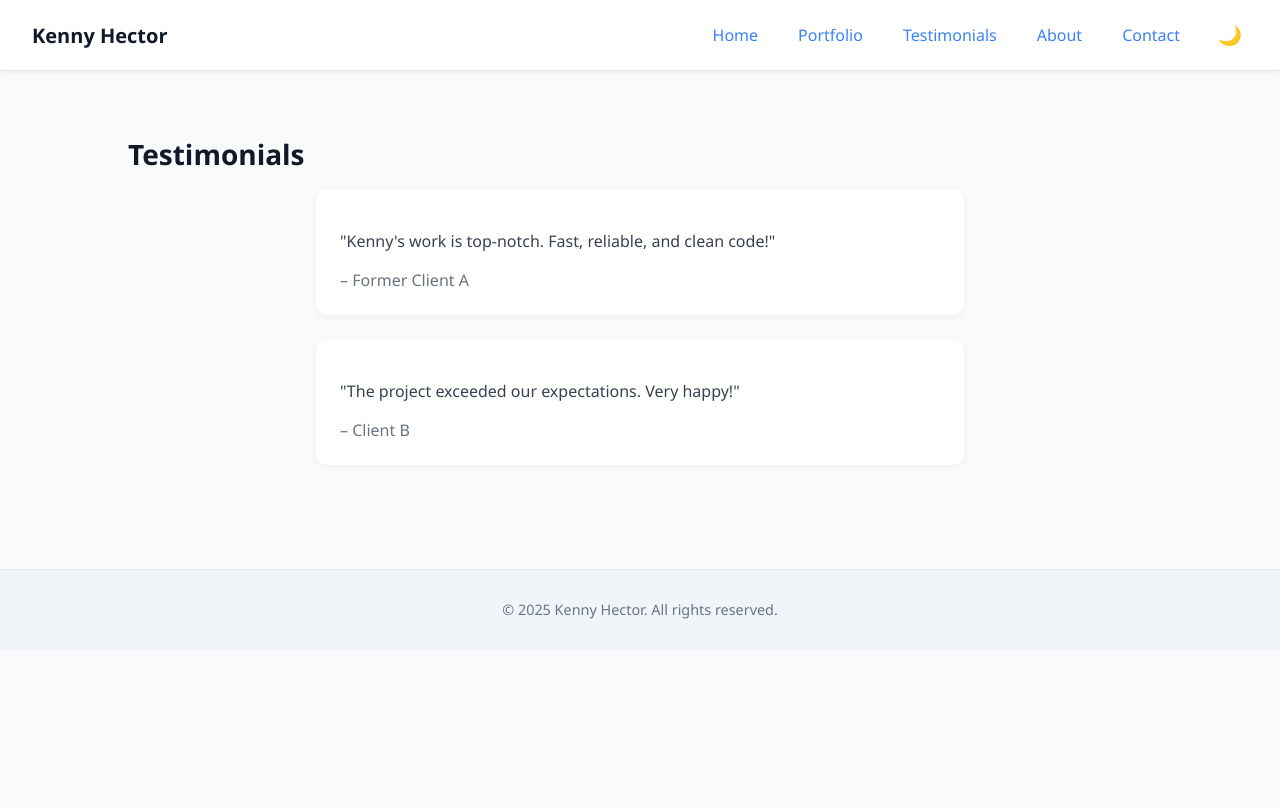
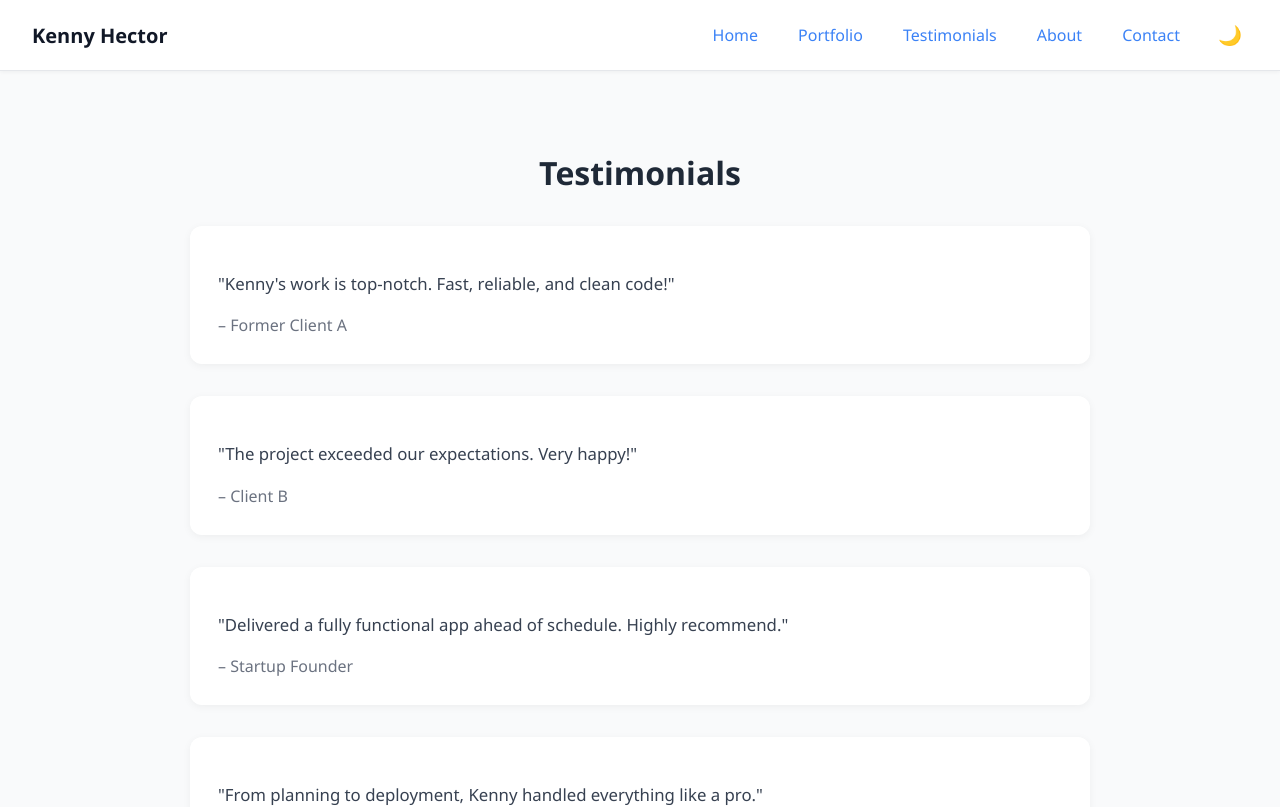
Before and after one commit to khector24/react-ai-portfolio, a React (Vite) app: page /testimonials in a window 1280 px wide. Shown: the top 807 px of the page. Built offline with nearby package versions, Linux system fonts and the light colour scheme.

Commit message:
Add AOS to Testimonilas page

```diff
--- a/src/Testimonials.css
+++ b/src/Testimonials.css
@@ -1,23 +1,51 @@
+.testimonials-container {
+  max-width: 900px;
+  margin: 0 auto;
+  padding: 3rem 1rem;
+}
+
+.testimonial-heading {
+  text-align: center;
+  font-size: 2rem;
+  margin-bottom: 2rem;
+  color: #1f2937;
+}
+
 .testimonial {
   background-color: white;
-  padding: 1.5rem;
+  padding: 1.75rem;
   border-radius: 0.75rem;
   box-shadow: 0 2px 8px rgba(0, 0, 0, 0.05);
-  margin-bottom: 1.5rem;
-  max-width: 600px;
-  margin-left: auto;
-  margin-right: auto;
+  margin-bottom: 2rem;
+  transition: transform 0.3s ease;
+}
+
+.testimonial:hover {
+  transform: translateY(-4px);
 }
 
 .testimonial p {
-  font-size: 1rem;
-  line-height: 1.5;
+  font-size: 1.05rem;
+  line-height: 1.6;
   color: #374151;
 }
 
 .testimonial span {
   display: block;
-  margin-top: 0.75rem;
+  margin-top: 1rem;
   font-weight: 500;
   color: #6b7280;
 }
+
+/* Dark Mode */
+body[data-theme="dark"] .testimonial {
+  background-color: #1e293b;
+}
+
+body[data-theme="dark"] .testimonial p {
+  color: #e5e7eb;
+}
+
+body[data-theme="dark"] .testimonial span {
+  color: #94a3b8;
+}
--- a/src/Testimonials.jsx
+++ b/src/Testimonials.jsx
@@ -1,19 +1,30 @@
-import React from "react";
+import { useEffect } from "react";
 import "./Testimonials.css";
 import AOS from "aos";
 import "aos/dist/aos.css";
+import { testimonials } from "./assets/content.js";
+
 export default function Testimonials() {
+  useEffect(() => {
+    AOS.init({ duration: 800, once: true });
+  }, []);
+
   return (
-    <main>
-      <h2>Testimonials</h2>
-      <div className="testimonial">
-        <p>"Kenny's work is top-notch. Fast, reliable, and clean code!"</p>
-        <span>– Former Client A</span>
-      </div>
-      <div className="testimonial">
-        <p>"The project exceeded our expectations. Very happy!"</p>
-        <span>– Client B</span>
-      </div>
+    <main className="testimonials-container">
+      <h2 className="testimonial-heading" data-aos="fade-up">
+        Testimonials
+      </h2>
+      {testimonials.map((t, i) => (
+        <div
+          className="testimonial"
+          key={i}
+          data-aos="fade-up"
+          data-aos-delay={i * 100}
+        >
+          <p>"{t.text}"</p>
+          <span>{t.author}</span>
+        </div>
+      ))}
     </main>
   );
 }
--- a/src/assets/content.js
+++ b/src/assets/content.js
@@ -133,3 +133,26 @@ export const faqs = [
       "Absolutely — I prioritize responsive design using CSS Grid, Flexbox, and component-based UIs to ensure usability across all devices.",
   },
 ];
+
+export const testimonials = [
+  {
+    text: "Kenny's work is top-notch. Fast, reliable, and clean code!",
+    author: "– Former Client A",
+  },
+  {
+    text: "The project exceeded our expectations. Very happy!",
+    author: "– Client B",
+  },
+  {
+    text: "Delivered a fully functional app ahead of schedule. Highly recommend.",
+    author: "– Startup Founder",
+  },
+  {
+    text: "From planning to deployment, Kenny handled everything like a pro.",
+    author: "– Technical Lead, E-commerce",
+  },
+  {
+    text: "My site now loads faster and looks modern. Huge boost for my business.",
+    author: "– Local Business Owner",
+  },
+];
```
